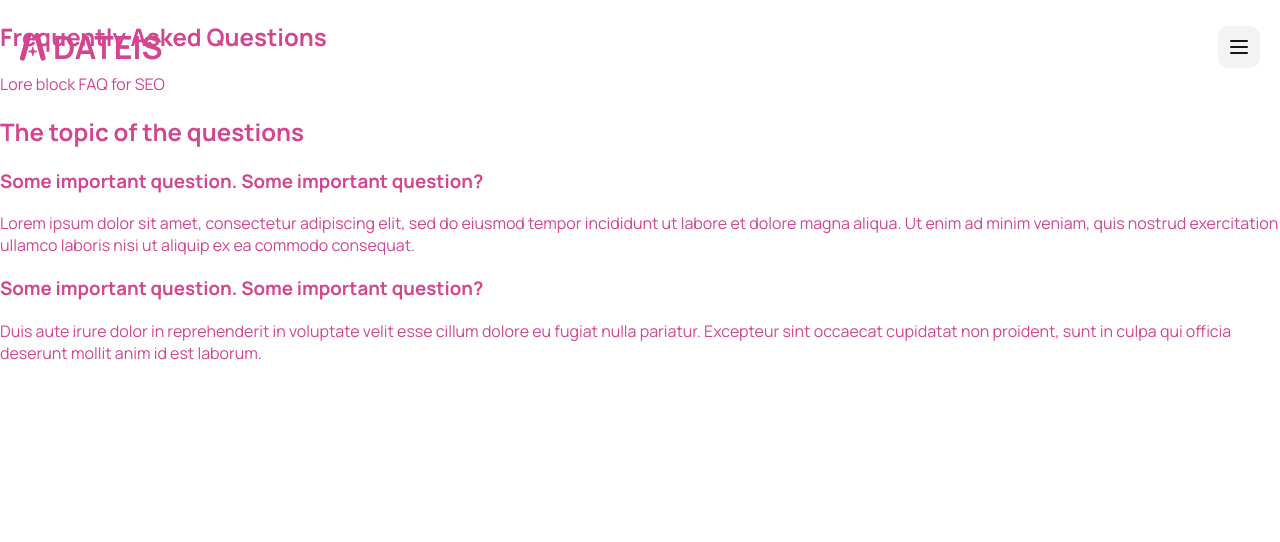
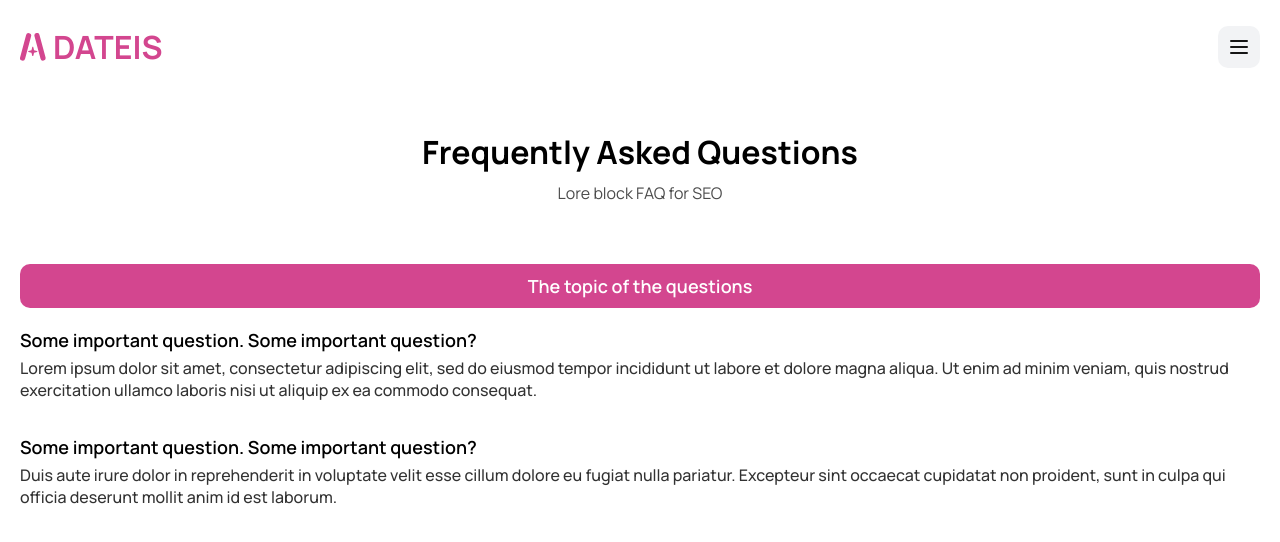
Before and after one commit to DATEIS/web, a website: page faq.html in a window 1280 px wide. Drawn offline with Linux system fonts and the light colour scheme.

Commit message:
Add styles

```diff
--- a/faq.html
+++ b/faq.html
@@ -94,6 +94,53 @@
       }
 
 
+      .faq--intro h1 {
+        text-align: center;
+        font-size: 2rem;
+        font-weight: 700;
+        color: var(--alternate-0);
+        margin-top: 130px;
+        margin-bottom: 8px;
+      }
+
+      .faq--intro p {
+        color: var(--alternate-0);
+        opacity: 70%;
+        text-align: center;
+      }
+
+      .faq--title {
+        margin: 0;
+        margin-top: 60px;
+        background: var(--primary);
+        width: 100%;
+        text-align: center;
+        color: var(--bg-color);
+        font-weight: 600;
+        font-size: 1.125rem;
+        border-radius: 10px;
+        padding: 10px;
+        margin-bottom: 20px;
+      }
+
+      .faq__question {
+        margin-bottom: 5px;
+        color: var(--alternate-0);
+        font-size: 1.125rem;
+        font-weight: 600;
+      }
+
+      .faq__answer p {
+        margin: 0;
+        color: var(--alternate-0);
+        opacity: 80%;
+        font-weight: 500;
+        font-size: 1rem;
+      }
+
+      .faq__answer {
+        margin-bottom: 34px;
+      }
 
     </style>
 
@@ -129,11 +176,15 @@
 
     <main>
       <section class="faq--intro">
-        <h1>Frequently Asked Questions</h1>
-        <p class="faq--subtitle">Lore block FAQ for SEO</p>
+        <div class="container">
+            <h1>Frequently Asked Questions</h1>
+            <p class="faq--subtitle">Lore block FAQ for SEO</p>
+        </div>
       </section>
 
       <section class="faq--content">
+        <div class="container">
+
         <h2 class="faq--title">The topic of the questions</h2>
 
             <div class="faq__list">
@@ -169,6 +220,7 @@
                 </article>
 
             </div>
+        </div>
       </section>
     </main>
 
```
